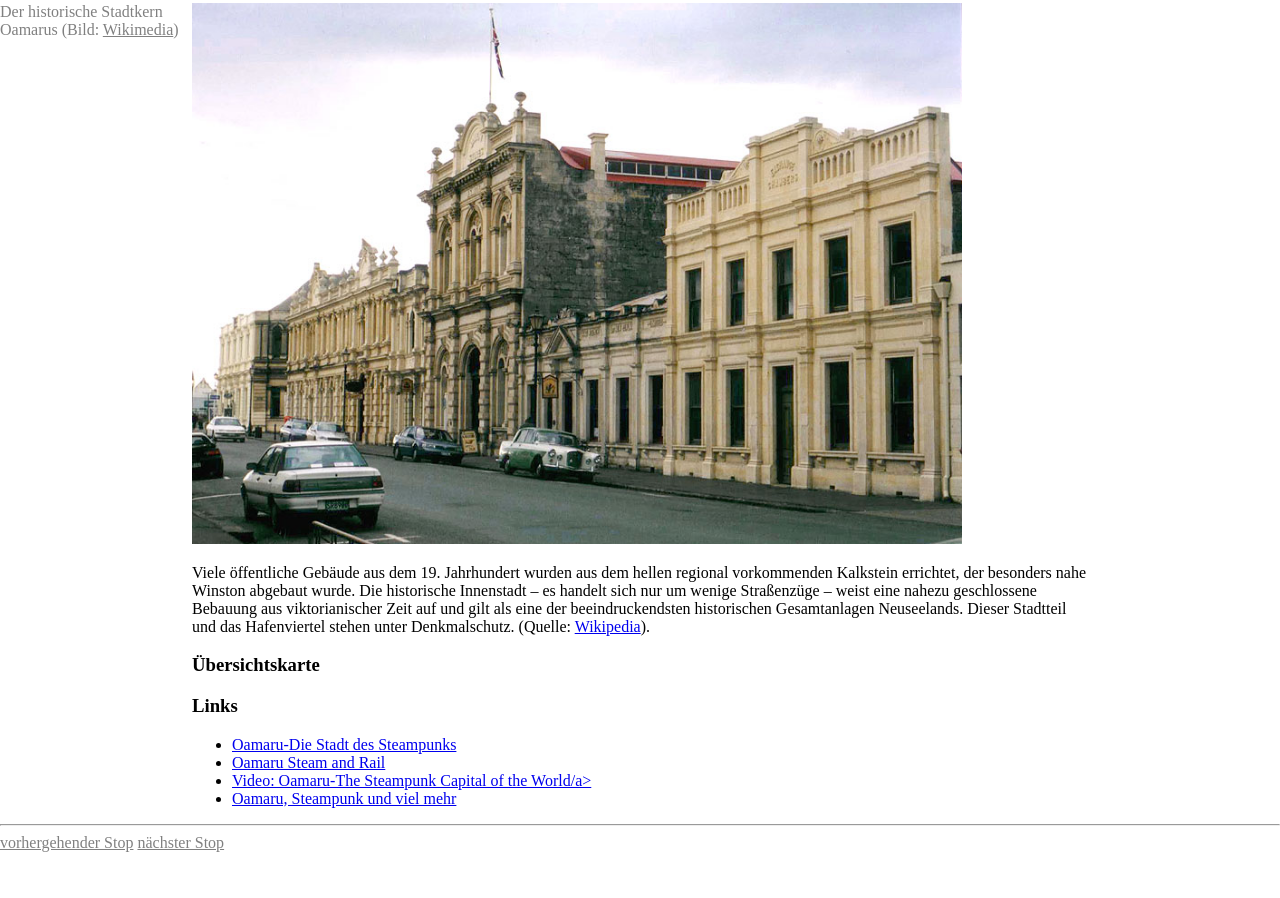
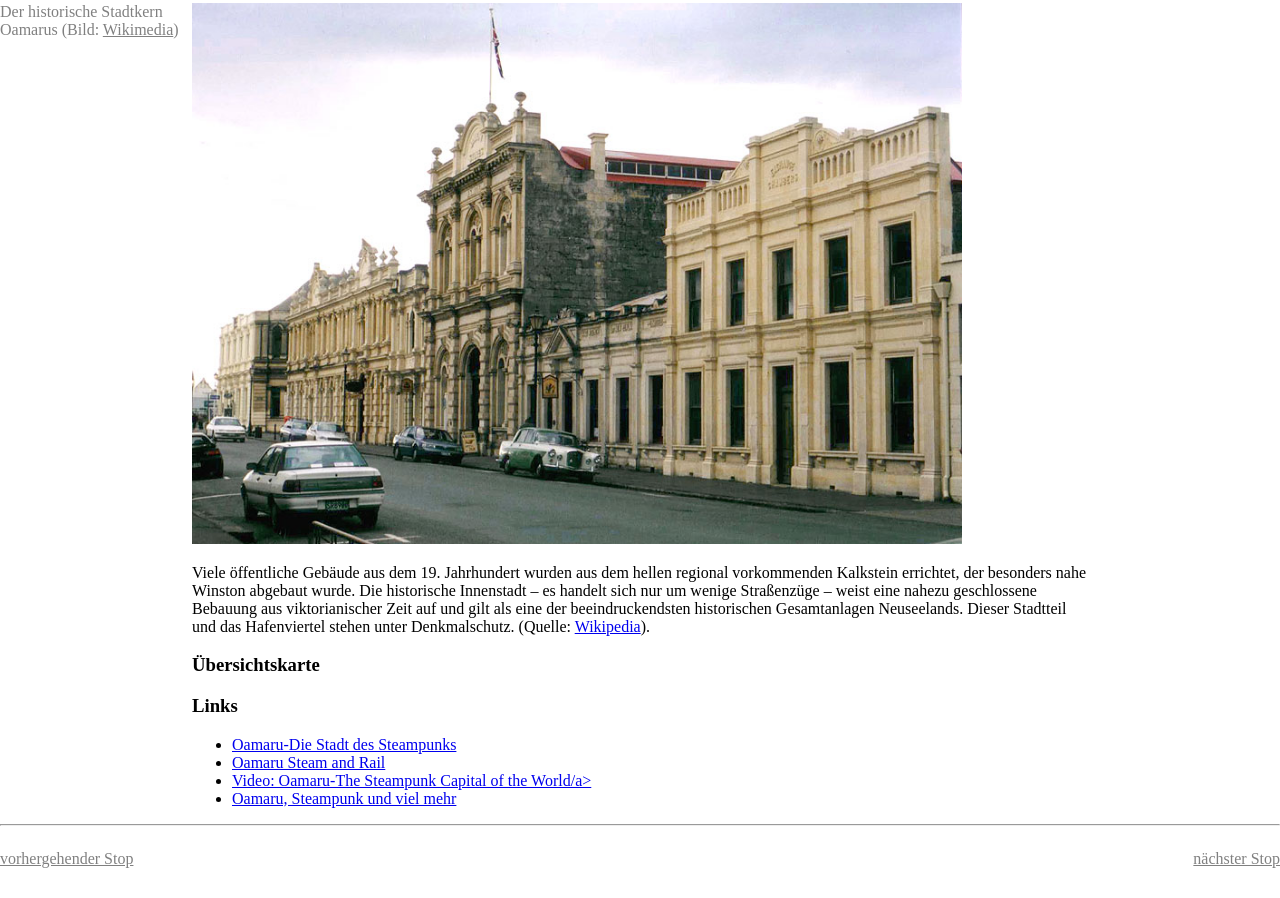
Before and after one commit to Mariii93/s3, a plain HTML site: page index.html in a window 1280 px wide. Shown: the part 689-1587 px from the top of the page. Before the commit the page ends 1541 px from the top, so only its background shows below. Drawn offline with Linux system fonts and the light colour scheme.

Commit message:
footer Stil hinzugefügt

```diff
--- a/styles.css
+++ b/styles.css
@@ -62,10 +62,13 @@ body {
 }
 
 #footer {
+    padding: 1em 0 3em 0;
 }
 #footer .back {
+    float: left;
 }
 #footer .next {
+    float: right;
 }
 
 a:link, a:visited {
```
